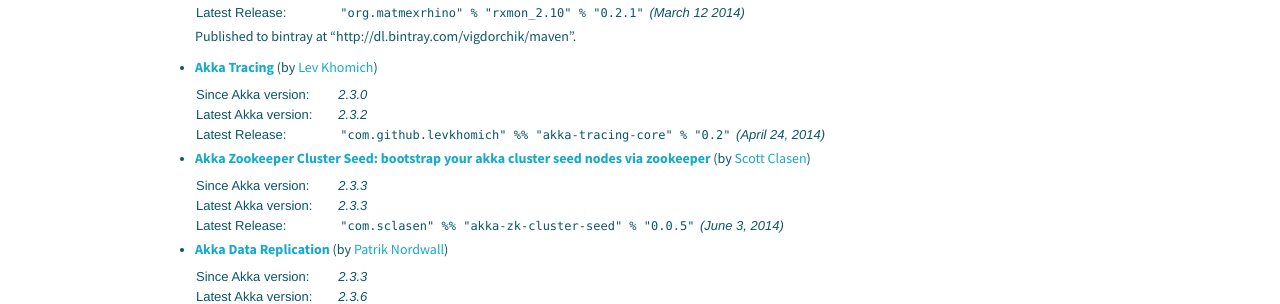
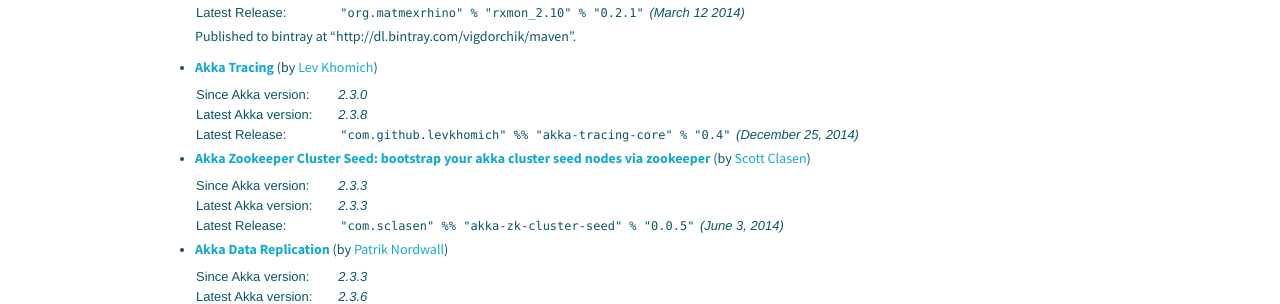
Before and after one commit to raboof/akka.github.com, a Jekyll site: the page built from community/index.md, in a window 1280 px wide and 900 px high, scrolled down 1619 px. Shown: the part 153-457 px from the top of the window. Built offline with Jekyll 4.4.1, drawn with Linux system fonts in a browser that asks for light colours.

Commit message:
update akka-tracing section

```diff
--- a/community/index.md
+++ b/community/index.md
@@ -148,12 +148,12 @@
 
   Published to bintray at "http://dl.bintray.com/vigdorchik/maven".
 
-* **[Akka Tracing](https://github.com/levkhomich/akka-tracing)** (by [Lev Khomich](https://github.com/levkhomich))
+* **[Akka Tracing](https://github.com/levkhomich/akka-tracing/wiki)** (by [Lev Khomich](https://github.com/levkhomich))
 
   <table class="stats">
     <tr><td>Since Akka version:</td><td>2.3.0</td></tr>
-    <tr><td>Latest Akka version:</td><td>2.3.2</td></tr>
-    <tr><td>Latest Release:</td><td><code>"com.github.levkhomich" %% "akka-tracing-core" % "0.2"</code> (April 24, 2014)</td></tr>
+    <tr><td>Latest Akka version:</td><td>2.3.8</td></tr>
+    <tr><td>Latest Release:</td><td><code>"com.github.levkhomich" %% "akka-tracing-core" % "0.4"</code> (December 25, 2014)</td></tr>
   </table>
 
 * **[Akka Zookeeper Cluster Seed: bootstrap your akka cluster seed nodes via zookeeper](https://github.com/sclasen/akka-zk-cluster-seed)** (by [Scott Clasen](https://github.com/sclasen))
```
